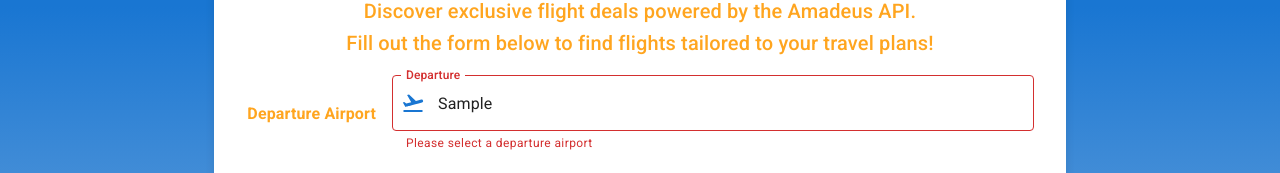
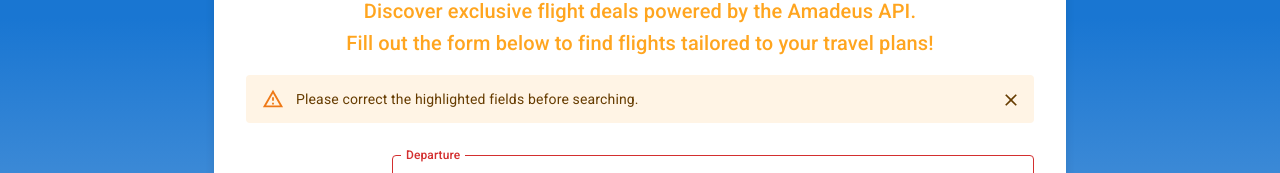
Before and after one commit to DerekAyalaDev/breakable-toy, a React (Vite) app in the folder frontend/: page / in a window 1280 px wide. Both pictures are taken after typing "Sample", "Sample" into the empty fields and a click on the button "SEARCH". Shown: the part 149-322 px from the top of the page. Built offline with nearby package versions, Linux system fonts and the light colour scheme; no server answers.

Commit message:
Add validation alert for empty flight results
- Integrated Material UI Alert to display empty flight search results.
- Updated `handleSearch` to:
  - Show a warning when validation fails.
  - Notify users if no flight offers are found.

```diff
--- a/frontend/src/components/search/searchForm/SearchForm.tsx
+++ b/frontend/src/components/search/searchForm/SearchForm.tsx
@@ -1,4 +1,4 @@
-import { Box } from "@mui/material";
+import { Alert, Box } from "@mui/material";
 import { AirportInput } from "../airportInput/AirportInput";
 import { FlightLand, FlightTakeoff } from "@mui/icons-material";
 import { DateInput } from "../dateInput/DateInput";
@@ -27,6 +27,8 @@ export const SearchForm = () => {
 
   const { setFlightData } = useFlightContext();
   const navigate = useNavigate();
+
+  const [alertMessage, setAlertMessage] = useState<string | null>(null);
 
   const [errors, setErrors] = useState({
     departureAirport: false,
@@ -74,7 +76,8 @@ export const SearchForm = () => {
           },
           setFlightData,
           navigate,
-          validateInputs
+          validateInputs,
+          setAlertMessage
         )
       }
       sx={{
@@ -84,6 +87,18 @@ export const SearchForm = () => {
         width: "100%",
       }}
     >
+      {/* Display Alert */}
+      {alertMessage && (
+        <Alert
+          severity="warning"
+          onClose={() => setAlertMessage(null)}
+          sx={{
+            marginBottom: "1rem",
+          }}
+        >
+          {alertMessage}
+        </Alert>
+      )}
       <AirportInput
         label="Departure Airport"
         airport={departureAirport}
--- a/frontend/src/components/search/searchForm/handlers.ts
+++ b/frontend/src/components/search/searchForm/handlers.ts
@@ -8,21 +8,30 @@ export const handleSearch = async (
   searchValues: Partial<SearchContextState>,
   setFlightData: (data: FlightOfferResponse) => void,
   navigate: NavigateFunction,
-  validateInputs: () => boolean
+  validateInputs: () => boolean,
+  setAlertMessage: (message: string | null) => void // Add alert message handler
 ) => {
   event.preventDefault();
 
   // Validate inputs before proceeding
   if (!validateInputs()) {
-    console.error("Validation failed. Please correct the highlighted fields.");
+    setAlertMessage("Please correct the highlighted fields before searching.");
     return;
   }
 
   try {
     const response = await fetchFlightOffers(searchValues);
+
+    if (!response.offers || response.offers.length === 0) {
+      // Show alert if no offers are found
+      setAlertMessage("No flight offers found for the selected criteria.");
+      return;
+    }
+
     setFlightData(response);
     navigate("/offers");
   } catch (error) {
     console.error("Error during flight search:", error);
+    setAlertMessage("An error occurred while searching for flights. Please try again.");
   }
 };
```
